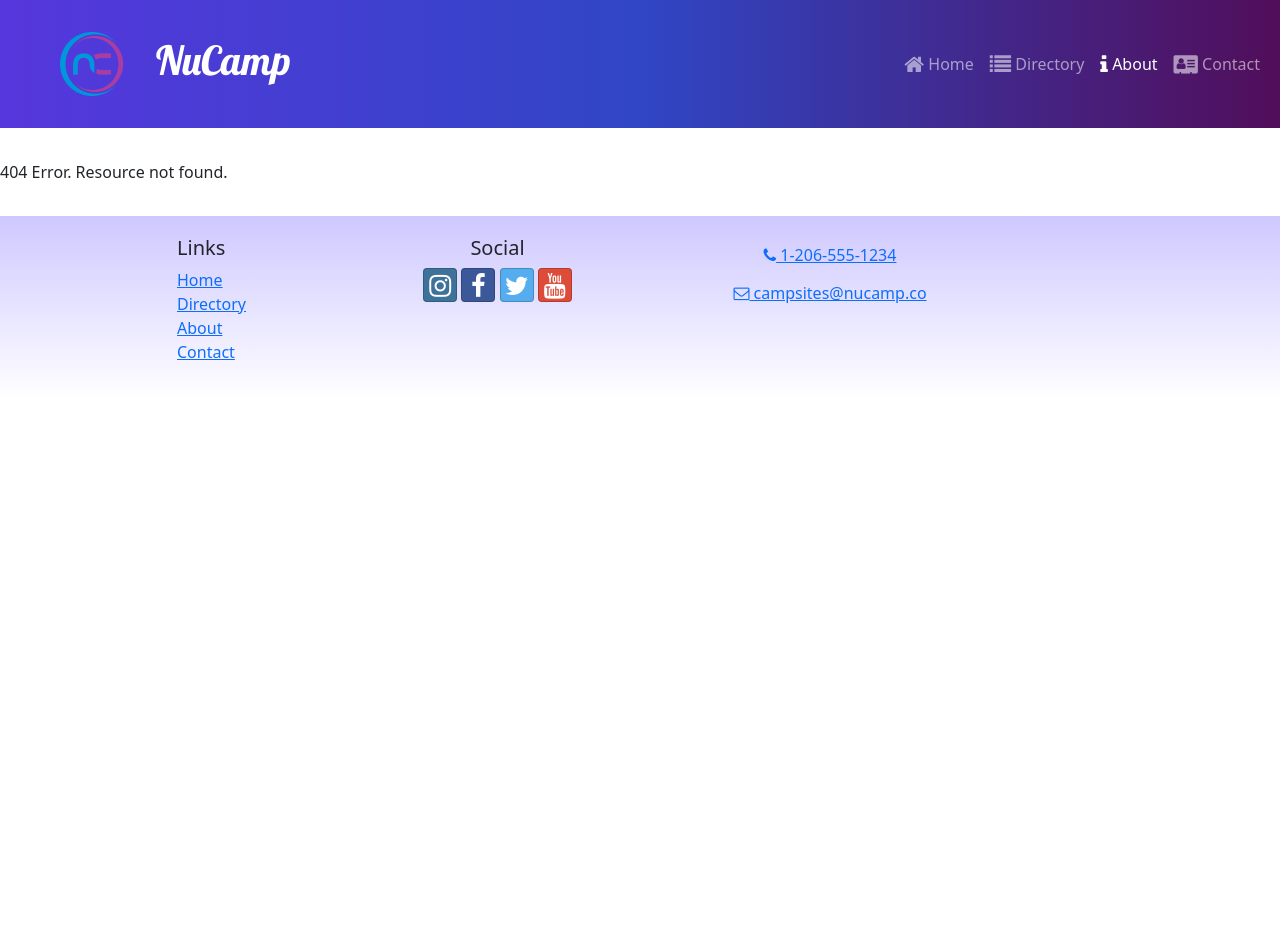
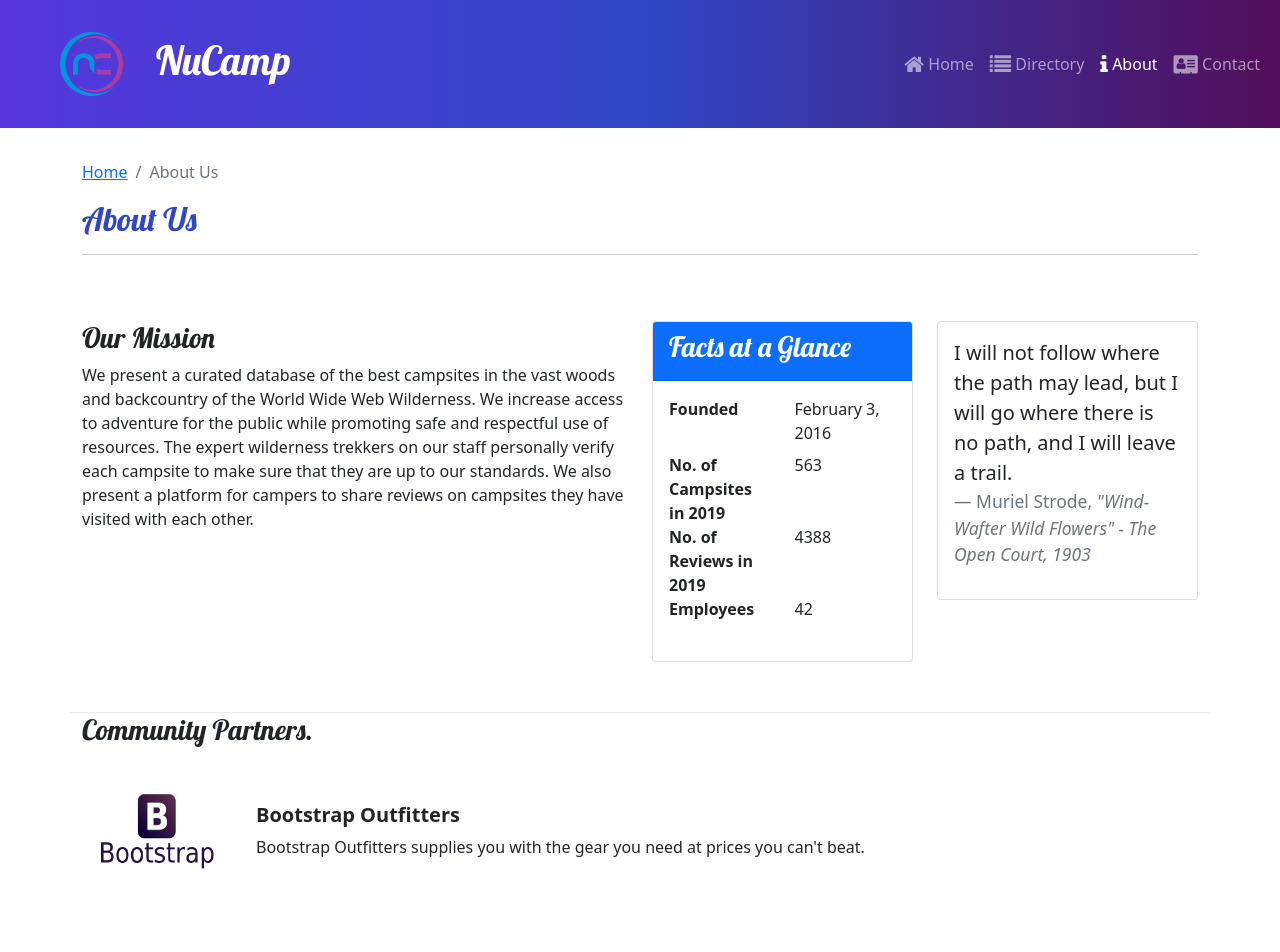
Before and after one commit to mroberts1137/nucampsite, a React (Create React App) app: page /about in a window 1280 px wide. Before the commit this address had no page. Shown: the top 952 px of the page. Before the commit the page ends 800 px from the top, so only its background shows below. Built offline with nearby package versions, Linux system fonts and the light colour scheme.

Commit message:
Partners

```diff
--- a/src/App.js
+++ b/src/App.js
@@ -2,6 +2,7 @@
 import ContactPage from './pages/ContactPage';
 import HomePage from './pages/HomePage';
 import NoPage from './pages/NoPage';
+import AboutPage from './pages/AboutPage';
 import './App.css';
 import CampsitesDirectoryPage from './pages/CampsitesDirectoryPage';
 import CampsiteDetailPage from './pages/CampsiteDetailPage';
@@ -17,6 +18,7 @@
         <Route path="/contact" element={<ContactPage />} />
         <Route path="/directory" element={<CampsitesDirectoryPage />} />
         <Route path="/directory/:campsiteId" element={<CampsiteDetailPage />} />
+        <Route path="/about" element={<AboutPage />} />
         <Route path="*" element={<NoPage />} />
       </Routes>
       <Footer />
--- a/src/features/display/DisplayList.js
+++ b/src/features/display/DisplayList.js
@@ -2,9 +2,14 @@
 import DisplayCard from './DisplayCard.js';
 import { selectFeaturedCampsite } from '../campsites/campsitesSlice.js';
 import { selectFeaturedPromotion } from '../promotions/promotionsSlice.js';
+import { selectFeaturedPartners } from '../partners/partnersSlice.js';
 
 const DisplayList = () => {
-  const items = [selectFeaturedCampsite(), selectFeaturedPromotion()];
+  const items = [
+    selectFeaturedCampsite(),
+    selectFeaturedPromotion(),
+    selectFeaturedPartners()
+  ];
 
   return (
     <Row>
--- /dev/null
+++ b/src/features/partners/Partner.js
@@ -0,0 +1,18 @@
+const Partner = ({ partner }) => {
+  if (partner) {
+    const { image, name, description } = partner;
+
+    return (
+      <>
+        <img src={image} alt={name} style={{ width: '150px' }} />
+        <div className="m-4">
+          <h5 className="fw-bold">{name}</h5>
+          {description}
+        </div>
+      </>
+    );
+  }
+  return null;
+};
+
+export default Partner;
--- /dev/null
+++ b/src/features/partners/PartnersList.js
@@ -0,0 +1,21 @@
+import { Col } from 'reactstrap';
+import Partner from './Partner';
+import { selectAllPartners } from './partnersSlice';
+
+const PartnersList = () => {
+  const partners = selectAllPartners();
+
+  return (
+    <Col className="mt-4">
+      {partners.map((partner) => {
+        return (
+          <div className="d-flex mb-5" key={partner.id}>
+            <Partner partner={partner} />
+          </div>
+        );
+      })}
+    </Col>
+  );
+};
+
+export default PartnersList;
--- /dev/null
+++ b/src/features/partners/partnersSlice.js
@@ -0,0 +1,9 @@
+import { PARTNERS } from '../../app/shared/PARTNERS';
+
+export const selectAllPartners = () => {
+  return PARTNERS;
+};
+
+export const selectFeaturedPartners = () => {
+  return PARTNERS.find((partner) => partner.featured);
+};
--- /dev/null
+++ b/src/pages/AboutPage.js
@@ -0,0 +1,71 @@
+import { Col, Row, Container, Card, CardBody, CardHeader } from 'reactstrap';
+import SubHeader from '../components/SubHeader';
+import PartnersList from '../features/partners/PartnersList';
+
+const AboutPage = () => {
+  return (
+    <Container>
+      <SubHeader current="About Us" />
+      <Row className="row-content">
+        <Col sm="6">
+          <h3>Our Mission</h3>
+          <p>
+            We present a curated database of the best campsites in the vast
+            woods and backcountry of the World Wide Web Wilderness. We increase
+            access to adventure for the public while promoting safe and
+            respectful use of resources. The expert wilderness trekkers on our
+            staff personally verify each campsite to make sure that they are up
+            to our standards. We also present a platform for campers to share
+            reviews on campsites they have visited with each other.
+          </p>
+        </Col>
+        <Col>
+          <Card>
+            <CardHeader className="bg-primary text-white">
+              <h3>Facts at a Glance</h3>
+            </CardHeader>
+            <CardBody>
+              <dl className="row">
+                <dt className="col-6">Founded</dt>
+                <dd className="col-6">February 3, 2016</dd>
+                <dt className="col-6">No. of Campsites in 2019</dt>
+                <dd className="col-6">563</dd>
+                <dt className="col-6">No. of Reviews in 2019</dt>
+                <dd className="col-6">4388</dd>
+                <dt className="col-6">Employees</dt>
+                <dd className="col-6">42</dd>
+              </dl>
+            </CardBody>
+          </Card>
+        </Col>
+        <Col>
+          <Card clasName="bg-light mt-3">
+            <CardBody>
+              <blockquote className="blockquote">
+                <p>
+                  I will not follow where the path may lead, but I will go where
+                  there is no path, and I will leave a trail.
+                </p>
+                <footer className="blockquote-footer">
+                  Muriel Strode,{' '}
+                  <cite title="Source Title">
+                    "Wind-Wafter Wild Flowers" - The Open Court, 1903
+                  </cite>
+                </footer>
+              </blockquote>
+            </CardBody>
+          </Card>
+        </Col>
+      </Row>
+
+      <Row>
+        <Col xs="12">
+          <h3>Community Partners.</h3>
+        </Col>
+        <PartnersList />
+      </Row>
+    </Container>
+  );
+};
+
+export default AboutPage;
```
